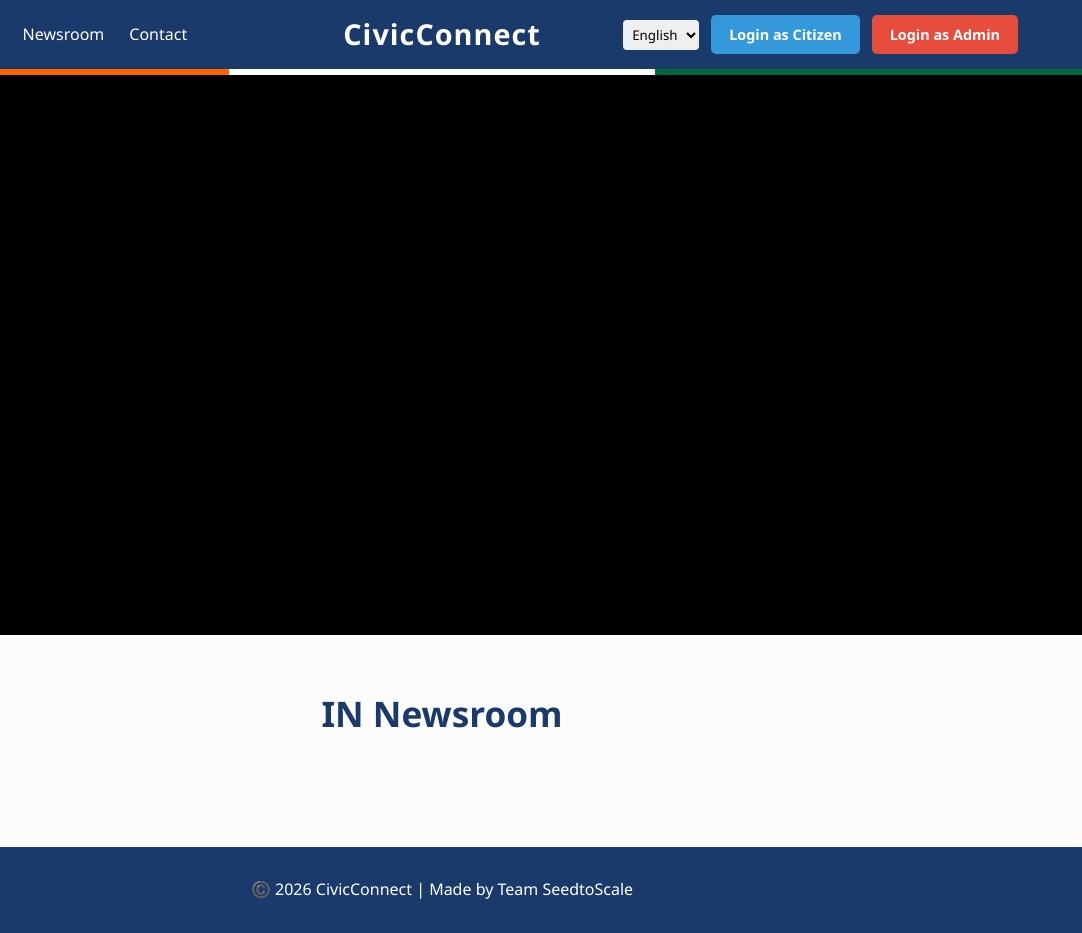
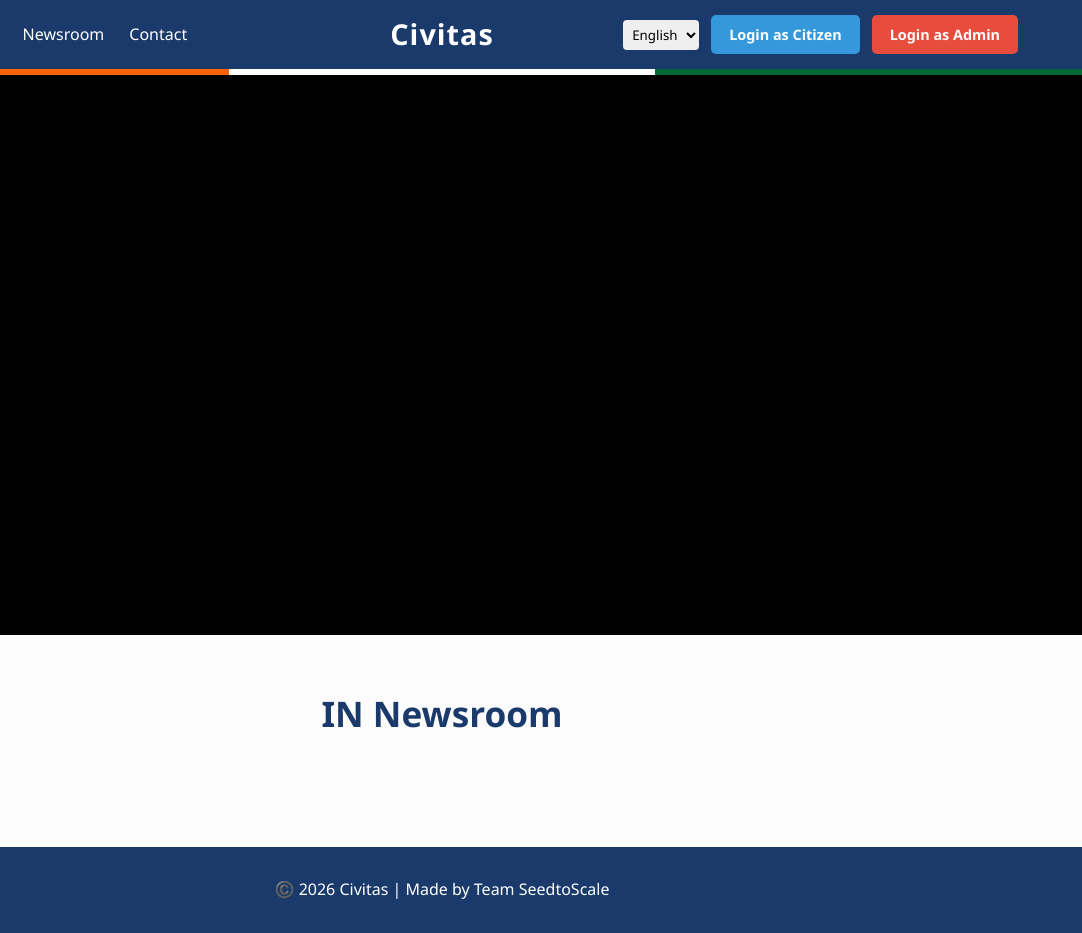
Before and after one commit to wiztanish/newsroom-seedtosuccess, a website: page newsroom.html in a window 1280 px wide. Shown: the full height of the page, 198-1280 px from the left. Drawn offline with Linux system fonts and the light colour scheme.

Commit message:
Update newsroom.html

```diff
--- a/newsroom.html
+++ b/newsroom.html
@@ -2,7 +2,7 @@
 <html lang="en">
 <head>
   <meta charset="UTF-8" />
-  <title>CivicConnect</title>
+  <title>Civitas</title>
   <meta name="viewport" content="width=device-width, initial-scale=1" />
   <link rel="stylesheet" href="style.css" />
 </head>
@@ -32,7 +32,7 @@
 
 
     <div class="nav-center">
-      <div class="logo">CivicConnect</div>
+      <div class="logo">Civitas</div>
     </div>
 
 
@@ -74,7 +74,7 @@
     </div>
 
     <div class="hero-text">
-      <h1>Welcome to CivicConnect</h1>
+      <h1>Welcome to Civitas</h1>
       <p>Your bridge to seamless community services.</p>
       <a href="#" class="cta-button">Get Started</a>
     </div>
@@ -91,7 +91,7 @@
 </section>
 
   <footer class="footer">
-    <p>©️ 2026 CivicConnect | Made by Team SeedtoScale</p>
+    <p>©️ 2026 Civitas | Made by Team SeedtoScale</p>
   </footer>
 
   <script src="script.js"></script>
```
